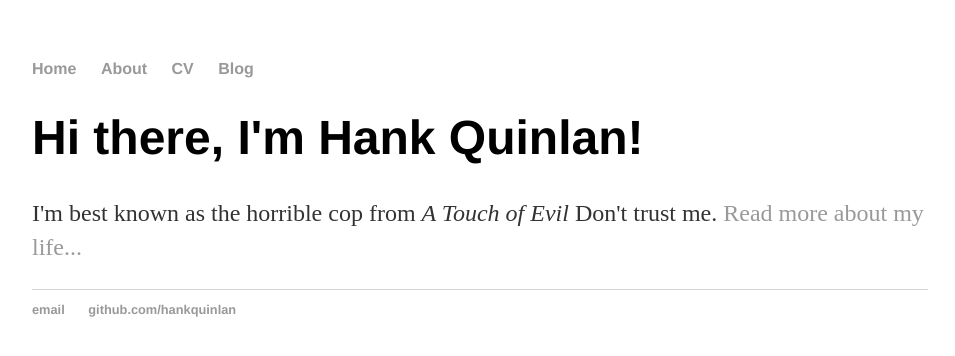
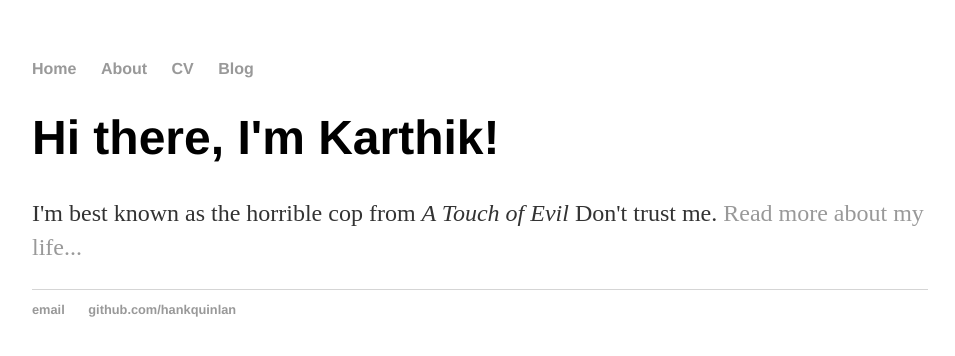
Before and after one commit to karthikeyan-partheeban/karthikeyan-partheeban.github.io, a plain HTML site: page index.html in a window 1280 px wide. Shown: the whole page, without its empty margins (160-1115 px from the left). Drawn offline with Linux system fonts and the light colour scheme.

Commit message:
name updated

```diff
--- a/index.html
+++ b/index.html
@@ -1,7 +1,7 @@
 <!DOCTYPE html>
 <html>
 	<head>
-		<title>Hank Quinlan, Horrible Cop</title>
+		<title>Karthil is super start</title>
 		<!-- link to main stylesheet -->
 		<link rel="stylesheet" type="text/css" href="/css/main.css">
 	</head>
@@ -16,7 +16,7 @@
 		</nav>
 		<div class="container">
     		<div class="blurb">
-        		<h1>Hi there, I'm Hank Quinlan!</h1>
+        		<h1>Hi there, I'm Karthik!</h1>
 				<p>I'm best known as the horrible cop from <em>A Touch of Evil</em> Don't trust me. <a href="/about">Read more about my life...</a></p>
     		</div><!-- /.blurb -->
 		</div><!-- /.container -->
```
